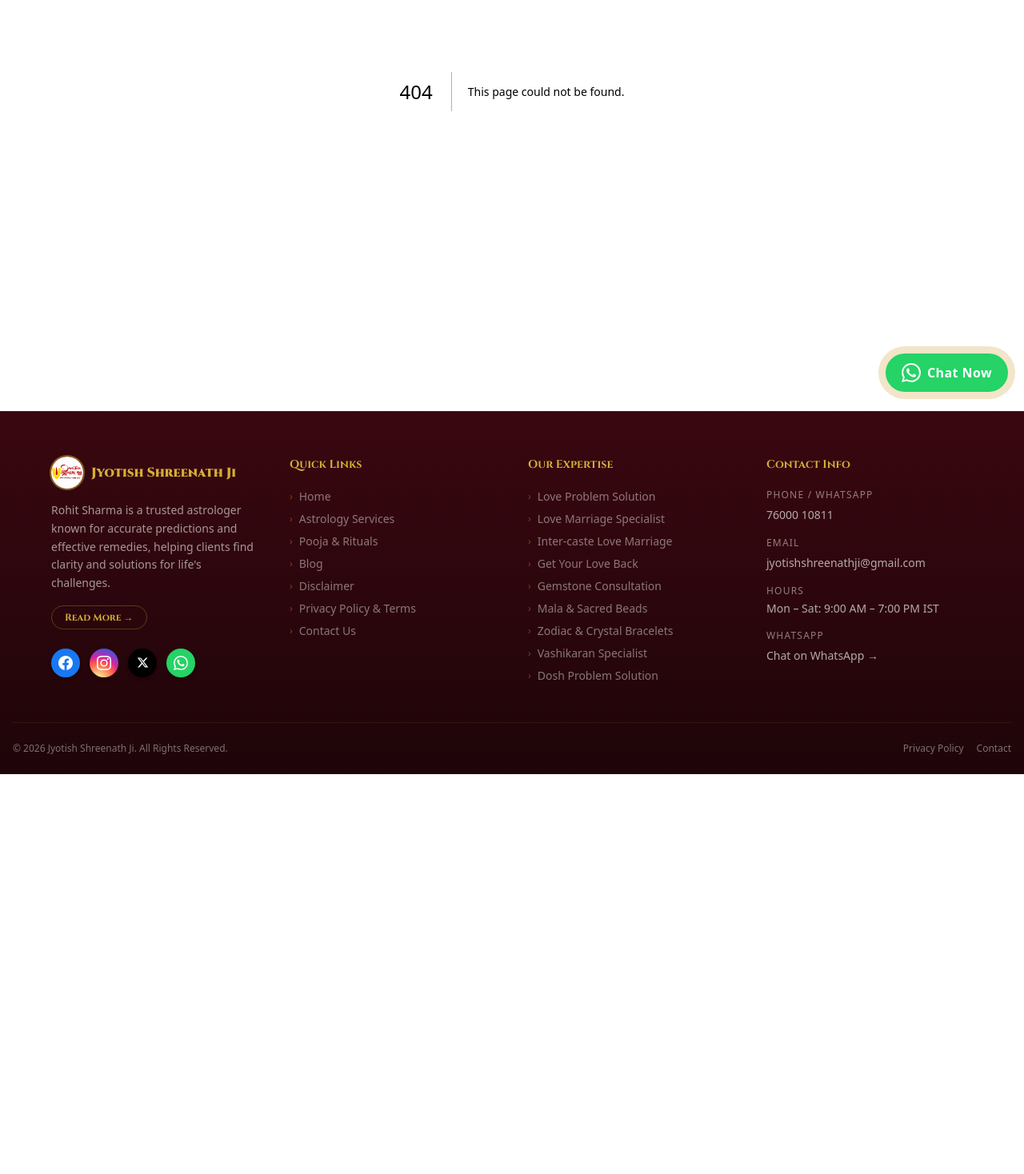
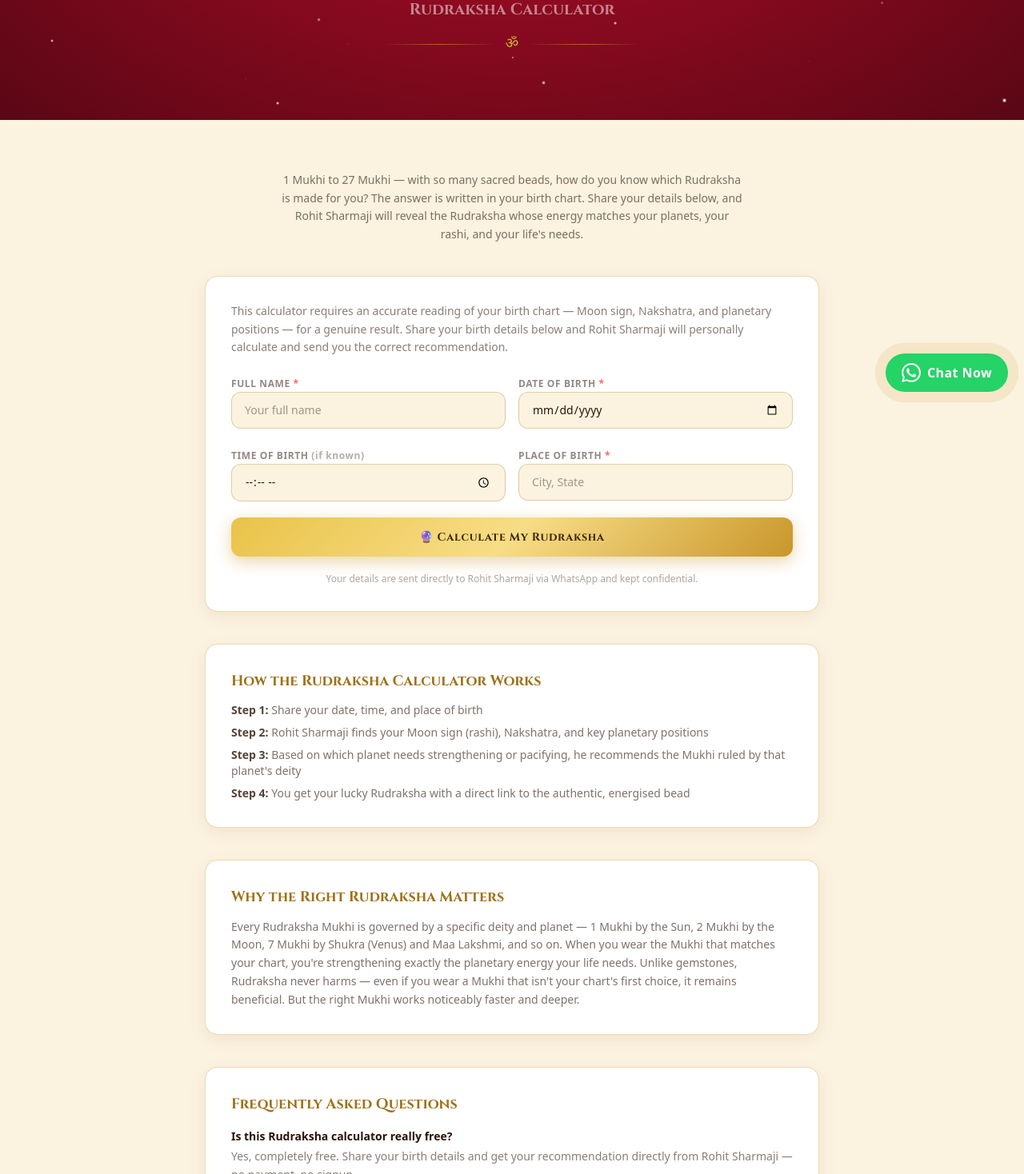
Before and after one commit to Sanchitjha/Astrologer, a Next.js app: page /calculators/rudraksha in a window 1280 px wide. Before the commit this address had no page. Shown: the part 286-1754 px from the top of the page at 80% size. Before the commit the page ends 1254 px from the top, so only its background shows below. Built offline with nearby package versions, Linux system fonts and the light colour scheme.

Commit message:
feat: add Rudraksha calculator page and site-wide footer component

```diff
--- /dev/null
+++ b/app/calculators/rudraksha/page.js
@@ -0,0 +1,86 @@
+import PageHeader from '@/components/PageHeader';
+import BirthChartRequestForm from '@/components/BirthChartRequestForm';
+
+export const metadata = {
+  title: 'Free Rudraksha Calculator | Find Your Lucky Rudraksha by Date of Birth',
+  description: "Which Rudraksha should you wear? Use Rohit Sharma's Rudraksha calculator — share your birth details and discover your lucky Mukhi as per Vedic astrology.",
+  keywords: ['rudraksha calculator', 'which rudraksha should i wear', 'lucky rudraksha mukhi'],
+  openGraph: {
+    title: 'Free Rudraksha Calculator | Jyotish Shreenath Ji',
+    description: 'Find your lucky Rudraksha Mukhi based on your birth chart.',
+    images: ['/logo.jpg'],
+  },
+};
+
+export default function RudrakshaCalculatorPage() {
+  return (
+    <>
+      <PageHeader
+        title="Rudraksha Calculator"
+        titleHindi="रुद्राक्ष कैलकुलेटर"
+        subtitle="Find Your Lucky Rudraksha"
+        crumbs={[{ label: 'Calculators', href: '/calculators' }, { label: 'Rudraksha Calculator' }]}
+      />
+
+      <main className="bg-[#FBF3E0] py-16 px-4">
+        <div className="max-w-3xl mx-auto space-y-10">
+          <p className="text-[#2A1408]/60 text-sm leading-relaxed text-center max-w-xl mx-auto">
+            1 Mukhi to 27 Mukhi — with so many sacred beads, how do you know which Rudraksha is made
+            for you? The answer is written in your birth chart. Share your details below, and Rohit
+            Sharmaji will reveal the Rudraksha whose energy matches your planets, your rashi, and your
+            life&apos;s needs.
+          </p>
+
+          <BirthChartRequestForm
+            toolName="Rudraksha Calculator"
+            ctaLabel="🔮 Calculate My Rudraksha"
+          />
+
+          <div className="glass-card rounded-2xl p-8 space-y-3">
+            <h2 className="text-[#9E7016] font-bold text-lg" style={{ fontFamily: 'var(--font-cinzel)' }}>
+              How the Rudraksha Calculator Works
+            </h2>
+            <ul className="space-y-2 text-sm text-[#2A1408]/60">
+              <li><strong className="text-[#2A1408]/80">Step 1:</strong> Share your date, time, and place of birth</li>
+              <li><strong className="text-[#2A1408]/80">Step 2:</strong> Rohit Sharmaji finds your Moon sign (rashi), Nakshatra, and key planetary positions</li>
+              <li><strong className="text-[#2A1408]/80">Step 3:</strong> Based on which planet needs strengthening or pacifying, he recommends the Mukhi ruled by that planet&apos;s deity</li>
+              <li><strong className="text-[#2A1408]/80">Step 4:</strong> You get your lucky Rudraksha with a direct link to the authentic, energised bead</li>
+            </ul>
+          </div>
+
+          <div className="glass-card rounded-2xl p-8 space-y-3">
+            <h2 className="text-[#9E7016] font-bold text-lg" style={{ fontFamily: 'var(--font-cinzel)' }}>
+              Why the Right Rudraksha Matters
+            </h2>
+            <p className="text-[#2A1408]/60 text-sm leading-relaxed">
+              Every Rudraksha Mukhi is governed by a specific deity and planet — 1 Mukhi by the Sun, 2
+              Mukhi by the Moon, 7 Mukhi by Shukra (Venus) and Maa Lakshmi, and so on. When you wear the
+              Mukhi that matches your chart, you&apos;re strengthening exactly the planetary energy your
+              life needs. Unlike gemstones, Rudraksha never harms — even if you wear a Mukhi that isn&apos;t
+              your chart&apos;s first choice, it remains beneficial. But the right Mukhi works noticeably
+              faster and deeper.
+            </p>
+          </div>
+
+          <div className="glass-card rounded-2xl p-8 space-y-4">
+            <h2 className="text-[#9E7016] font-bold text-lg" style={{ fontFamily: 'var(--font-cinzel)' }}>
+              Frequently Asked Questions
+            </h2>
+            <div className="space-y-3">
+              {[
+                { q: 'Is this Rudraksha calculator really free?', a: 'Yes, completely free. Share your birth details and get your recommendation directly from Rohit Sharmaji — no payment, no signup.' },
+                { q: "What if I don't know my exact birth time?", a: 'You can still request a reading. The recommendation will be based on your birth date\'s Moon position, which is accurate for most cases.' },
+                { q: 'Can anyone wear Rudraksha?', a: 'Yes. Rudraksha requires no horoscope matching and is safe for men, women, and children of all ages.' },
+              ].map((f) => (
+                <div key={f.q} className="border-b border-[#D4AF37]/10 pb-3 last:border-0 last:pb-0">
+                  <p className="text-[#2A1408] font-semibold text-sm mb-1">{f.q}</p>
+                  <p className="text-[#2A1408]/55 text-sm leading-relaxed">{f.a}</p>
+                </div>
+              ))}
+            </div>
+          </div>
+        </div>
+      </main>
+    </>
+  );
+}
```
